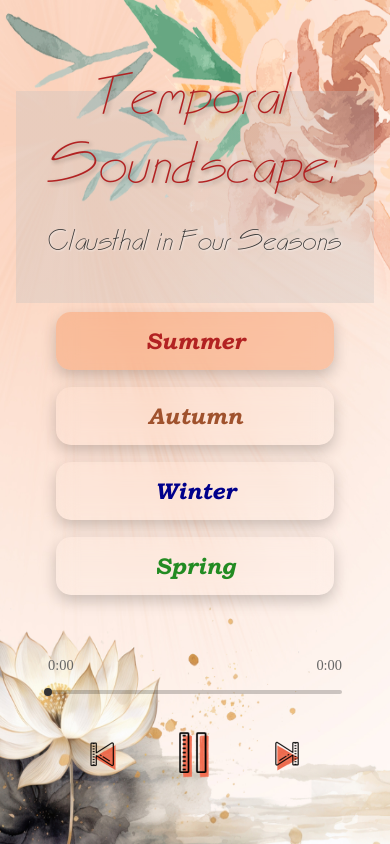
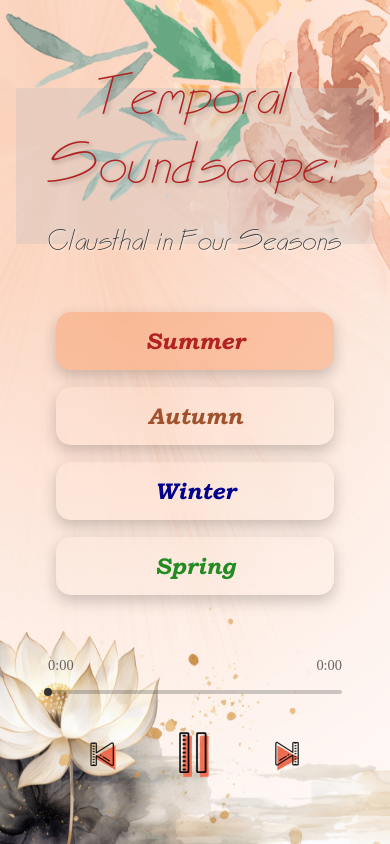
Before and after one commit to ozgein/temporalsoundscape, a plain HTML site: page index.html in a window 390 px wide. Drawn offline with Linux system fonts and the light colour scheme.

Commit message:
Gray background fix

```diff
--- a/index.html
+++ b/index.html
@@ -122,12 +122,25 @@
         }
 
         .gray-background {
+            /* stops that morph with height */
+            --top-stop: clamp(
+                10%,                      /* min on small devices */
+                calc(9% + 0.6dvh),        /* fluid middle (grows with height) */
+                12%                       /* max on large screens */
+            );
+
+            --bottom-stop: clamp(
+                72%,                      /* min on small devices */
+                calc(58% + 3.8dvh),       /* fluid middle (grows with height) */
+                95%                       /* max on large screens */
+            );
+
             background: linear-gradient(
                 to bottom,
-                transparent 12%,          /* fully transparent until 20% */
-                rgba(191, 191, 191, 0.3) 12%,      /* start gray exactly at 20% */
-                rgba(191, 191, 191, 0.3) 95%,      /* keep gray until 95% */
-                transparent 95%           /* fade out at bottom 5% */
+                transparent var(--top-stop),
+                rgba(191,191,191,.3) var(--top-stop),
+                rgba(191,191,191,.3) var(--bottom-stop),
+                transparent var(--bottom-stop)
             );
             height: 100%;
         }
@@ -344,6 +357,16 @@
                 transition: all 0.3s ease;
                 box-shadow: 0 6px 15px rgba(0,0,0,0.2);
                 backdrop-filter: blur(10px);
+            }
+
+            .gray-background {
+                background: linear-gradient(
+                    to bottom,
+                    transparent 12%,          /* fully transparent until 20% */
+                    rgba(191, 191, 191, 0.3) 12%,      /* start gray exactly at 20% */
+                    rgba(191, 191, 191, 0.3) 95%,      /* keep gray until 95% */
+                    transparent 95%           /* fade out at bottom 5% */
+                );
             }
         }
 
```
